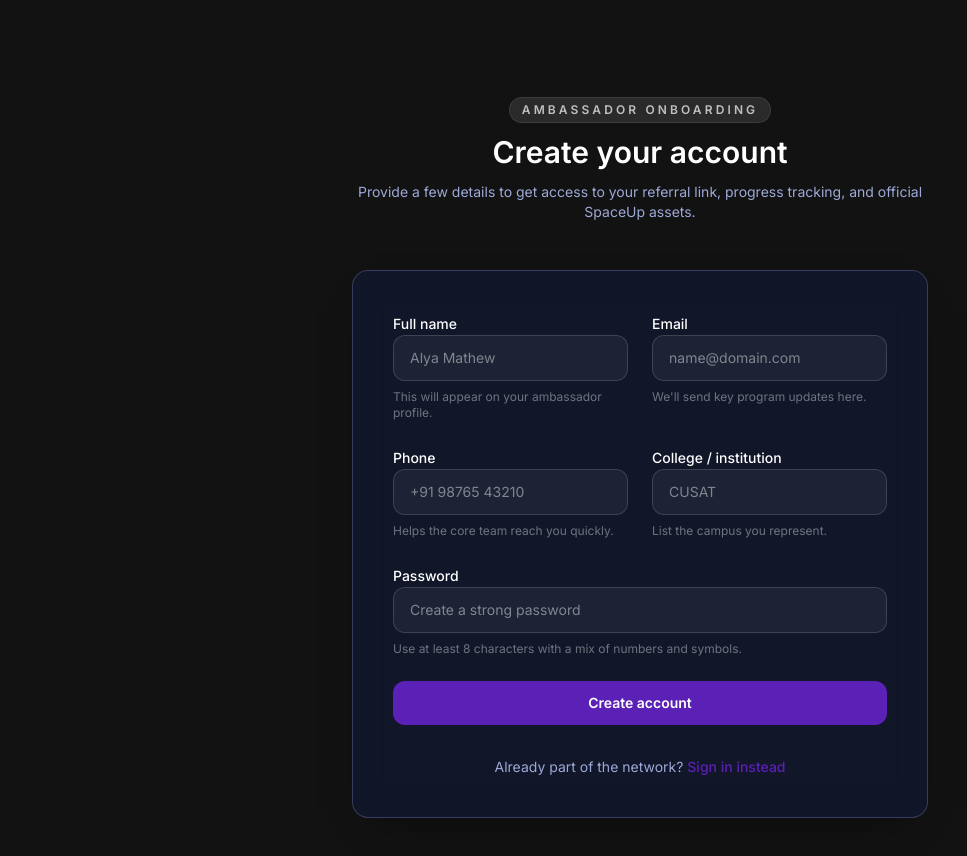
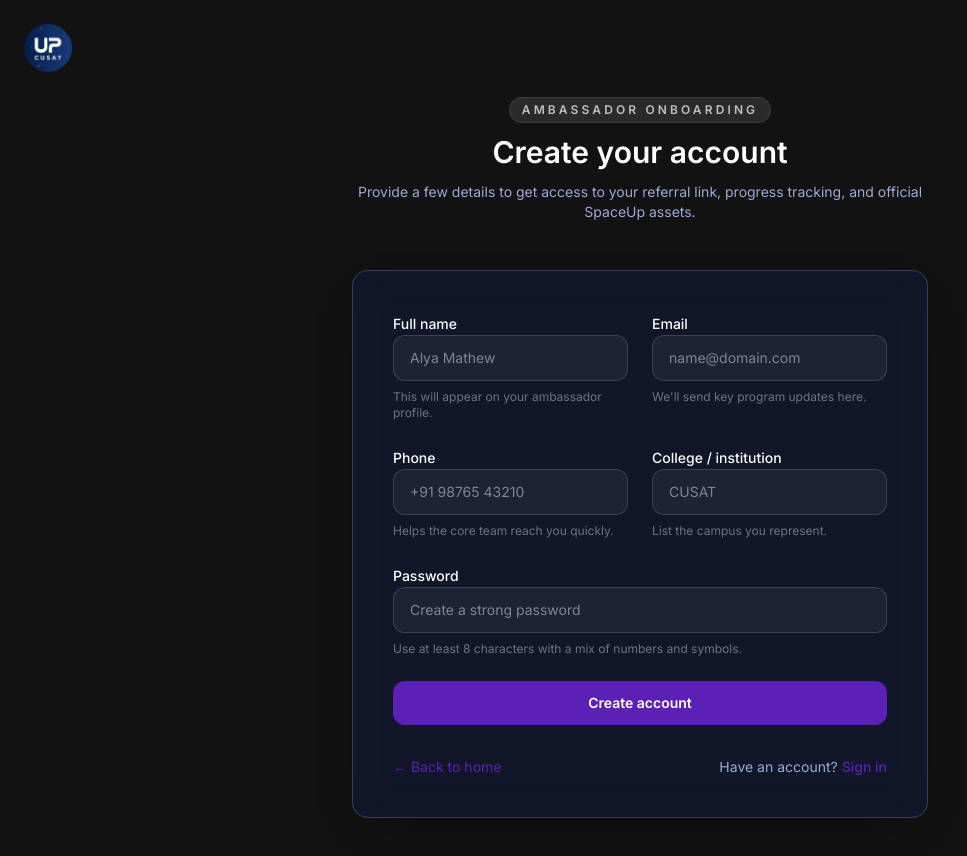
Before and after one commit to SEDS-CUSAT/spaceup-2025-ambassador-portal, a Next.js app: page /register in a window 1280 px wide. Shown: the top 856 px of the page, without its empty margins (0-967 px from the left). Built offline with nearby package versions, Linux system fonts and the light colour scheme.

Commit message:
Improvements

```diff
--- a/src/app/(auth)/login/page.jsx
+++ b/src/app/(auth)/login/page.jsx
@@ -23,12 +23,17 @@
         <div className="surface-card p-8">
           <LoginForm />
 
-          <p className="mt-6 text-center text-sm text-muted-foreground">
-            New to the program?{" "}
-            <Link href="/register" className="font-medium text-white hover:text-[#d0b3ff]">
-              Create an account
+          <div className="mt-6 flex items-center justify-between text-sm">
+            <Link href="/" className="text-white/60 transition hover:text-white">
+              ← Back to home
             </Link>
-          </p>
+            <p className="text-muted-foreground">
+              New?{" "}
+              <Link href="/register" className="font-medium text-white hover:text-[#d0b3ff]">
+                Sign up
+              </Link>
+            </p>
+          </div>
         </div>
       </div>
     </main>
--- a/src/app/(auth)/register/page.jsx
+++ b/src/app/(auth)/register/page.jsx
@@ -23,12 +23,17 @@
         <div className="surface-card p-10">
           <RegisterForm />
 
-          <p className="mt-8 text-center text-sm text-muted-foreground">
-            Already part of the network?{" "}
-            <Link href="/login" className="font-medium text-white hover:text-[#d0b3ff]">
-              Sign in instead
+          <div className="mt-8 flex items-center justify-between text-sm">
+            <Link href="/" className="text-white/60 transition hover:text-white">
+              ← Back to home
             </Link>
-          </p>
+            <p className="text-muted-foreground">
+              Have an account?{" "}
+              <Link href="/login" className="font-medium text-white hover:text-[#d0b3ff]">
+                Sign in
+              </Link>
+            </p>
+          </div>
         </div>
       </div>
     </main>
--- a/src/app/(dashboard)/dashboard/page.jsx
+++ b/src/app/(dashboard)/dashboard/page.jsx
@@ -1,4 +1,5 @@
 import { redirect } from "next/navigation";
+import Link from "next/link";
 import { getServerSession } from "next-auth";
 import { authOptions } from "@/lib/auth";
 import { connectDB } from "@/lib/db";
@@ -55,7 +56,10 @@
         </div>
       </section>
 
-      <div className="flex justify-end">
+      <div className="flex items-center justify-between gap-4 text-sm">
+        <Link href="/" className="text-white/60 transition hover:text-white">
+          ← Back to home
+        </Link>
         <LogoutButton />
       </div>
     </main>
--- a/src/app/(dashboard)/profile/page.jsx
+++ /dev/null
@@ -1,50 +0,0 @@
-const profileSections = [
-  {
-    title: "Personal information",
-    description: "Keep your name, contact number, and campus details current for program updates.",
-  },
-  {
-    title: "Security",
-    description: "Change your password and review recent sign-ins once authentication is wired up.",
-  },
-  {
-    title: "Program stats",
-    description: "Review referral totals, earned points, and rankings as data becomes available.",
-  },
-];
-
-export const metadata = {
-  title: "Profile | SpaceUp Ambassador Portal",
-  description: "Manage your ambassador profile, security preferences, and statistics.",
-};
-
-export default function ProfilePage() {
-  return (
-    <main className="mx-auto flex w-full max-w-4xl flex-1 flex-col gap-10 px-6 py-16 sm:px-10">
-      <header className="space-y-4">
-        <p className="text-xs font-semibold uppercase tracking-[0.3em] text-white/60">
-          Ambassador profile
-        </p>
-        <h1 className="text-3xl font-semibold">Account settings</h1>
-        <p className="max-w-2xl text-sm text-muted-foreground">
-          Manage your personal details and preferences. Each section below will connect to dedicated API routes
-          and forms in the next development milestone.
-        </p>
-      </header>
-
-      <div className="grid gap-6">
-        {profileSections.map((section) => (
-          <section key={section.title} className="surface-card space-y-4 p-8">
-            <div className="space-y-2">
-              <h2 className="text-lg font-semibold text-white">{section.title}</h2>
-              <p className="text-sm text-muted-foreground">{section.description}</p>
-            </div>
-            <div className="rounded-xl border border-dashed border-white/12 bg-white/5 p-5 text-xs text-white/60">
-              Form fields will be introduced here. For now this placeholder clarifies the upcoming structure.
-            </div>
-          </section>
-        ))}
-      </div>
-    </main>
-  );
-}
--- a/src/app/layout.js
+++ b/src/app/layout.js
@@ -1,4 +1,5 @@
 import { Inter } from "next/font/google";
+import { AppHeader } from "@/components/shared/app-header";
 import { SonnerProvider } from "@/components/providers/sonner-provider";
 import { cn } from "@/lib/utils";
 import "./globals.css";
@@ -25,10 +26,11 @@
       <body
         className={cn(
           "app-root antialiased",
-          "min-h-screen font-sans",
+          "min-h-screen bg-[#0a0e27] font-sans",
           inter.variable,
         )}
       >
+        <AppHeader />
         <div className="relative flex min-h-dvh flex-col">
           {children}
         </div>
--- /dev/null
+++ b/src/components/shared/app-header.jsx
@@ -0,0 +1,19 @@
+'use client';
+
+import Image from 'next/image';
+import Link from 'next/link';
+
+export function AppHeader() {
+  return (
+    <header className="fixed left-6 top-6 z-50">
+      <Link
+        href="/"
+        className="inline-flex items-center gap-3 transition hover:opacity-80"
+      >
+        <div className="relative h-12 w-12 overflow-hidden rounded-full">
+          <Image src="/SpaceUp-Icon.jpg" alt="SpaceUp" fill sizes="48px" className="object-cover" />
+        </div>
+      </Link>
+    </header>
+  );
+}
```
